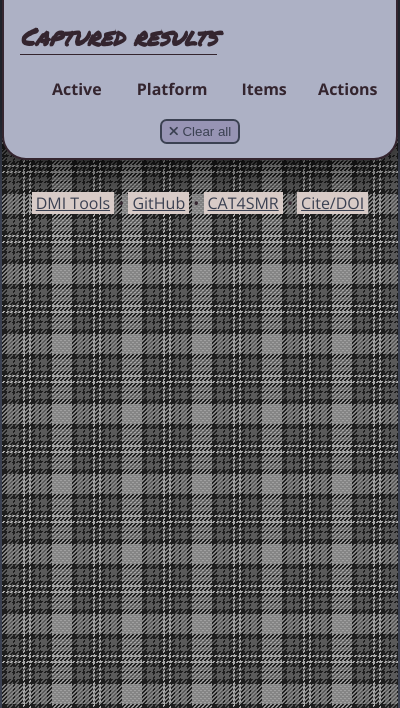
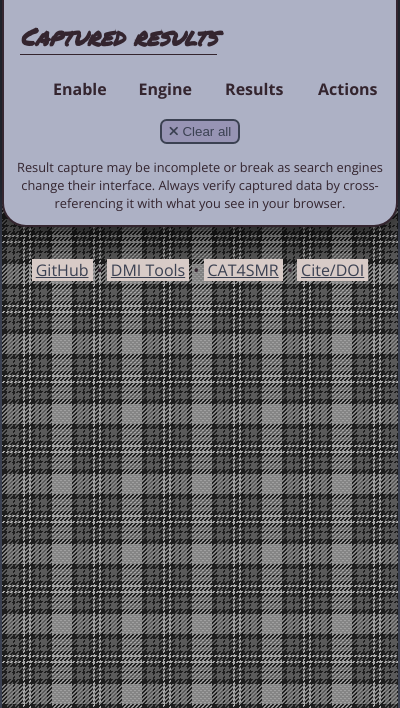
Before and after one commit to digitalmethodsinitiative/zoekplaatje, a browser extension: page popup/interface.html in a window 400 px wide. Shown: the part 136-844 px from the top of the page. Drawn offline with Linux system fonts and the light colour scheme.

Commit message:
Tweak interface a little

```diff
--- a/popup/interface.html
+++ b/popup/interface.html
@@ -317,6 +317,12 @@
             animation: move 2s linear infinite;
         }
 
+        #disclaimer {
+            text-align: center;
+            margin: 1em;
+            font-size: 0.8em;
+        }
+
         @keyframes move {
             from { background-position-x: -15px; }
             to { background-position-x: 75px; }
@@ -336,9 +342,9 @@
             <table id="item-table">
                 <thead>
                 <tr>
-                    <th>Active</th>
-                    <th>Platform</th>
-                    <th>Items</th>
+                    <th>Enable</th>
+                    <th>Engine</th>
+                    <th>Results</th>
                     <th>Actions</th>
                 </tr>
                 </thead>
@@ -347,14 +353,17 @@
             <button class="reset-all"><i class="fa fa-times"></i> Clear all</button>
         </div>
     </section>
+    <section id="disclaimer">
+        Result capture may be incomplete or break as search engines change their interface. Always verify captured data by cross-referencing it with what you see in your browser.
+    </section>
 </article>
 <footer>
     <nav>
         <ul>
+            <li><a href="https://www.github.com/digitalmethodsinitiative/zoekplaatje">GitHub</a></li>
             <li><a href="https://tools.digitalmethods.net">DMI Tools</a></li>
-            <li><a href="https://www.github.com/digitalmethodsinitiative/zoekplaatje">GitHub</a></li>
             <li><a href="https://cat4smr.humanities.uva.nl">CAT4SMR</a></li>
-            <li><a href="https://doi.org/10.5281/zenodo.6826877">Cite/DOI</a></li>
+            <li><a href="https://doi.org/10.5281/zenodo.8356391">Cite/DOI</a></li>
         </ul>
     </nav>
 </footer>
```
